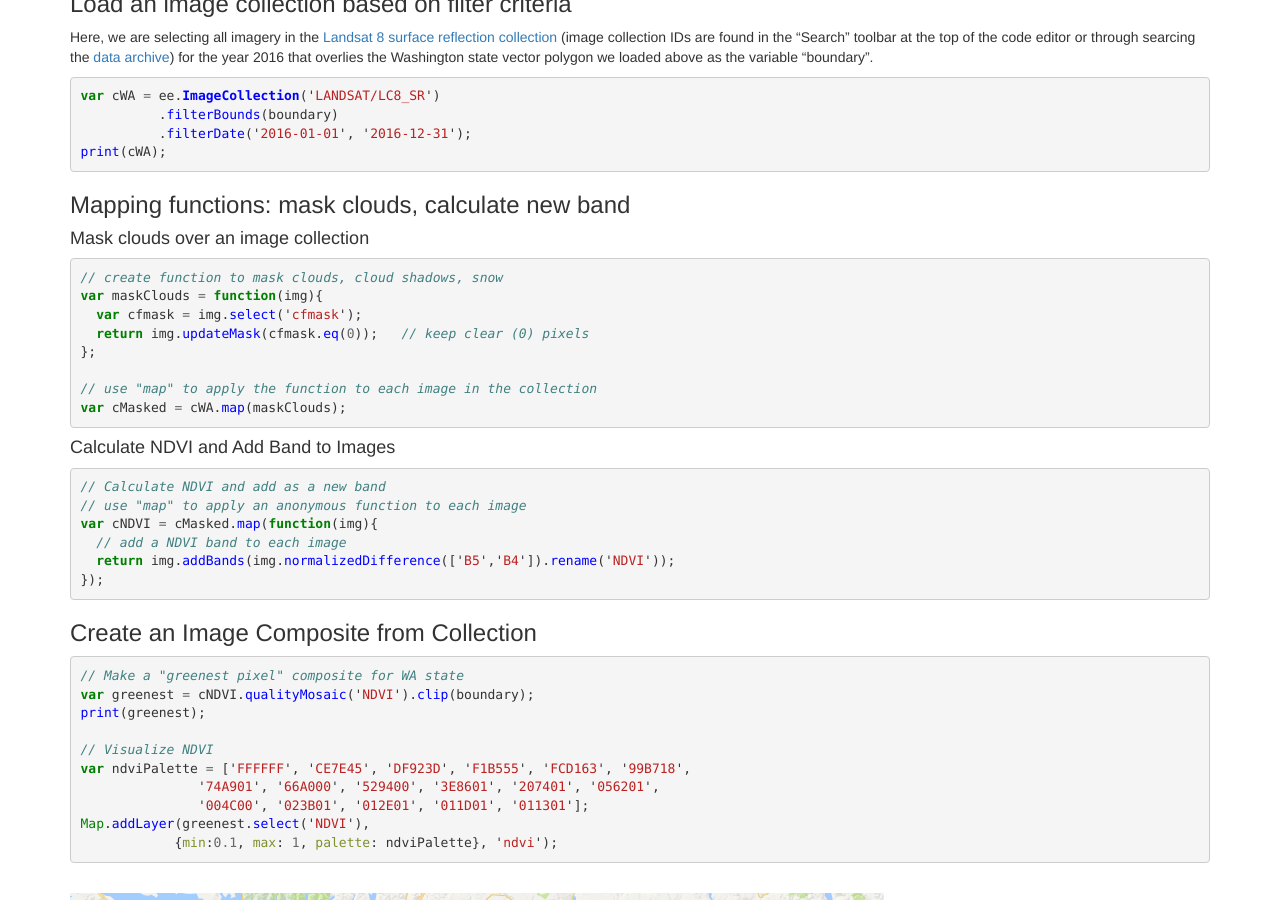
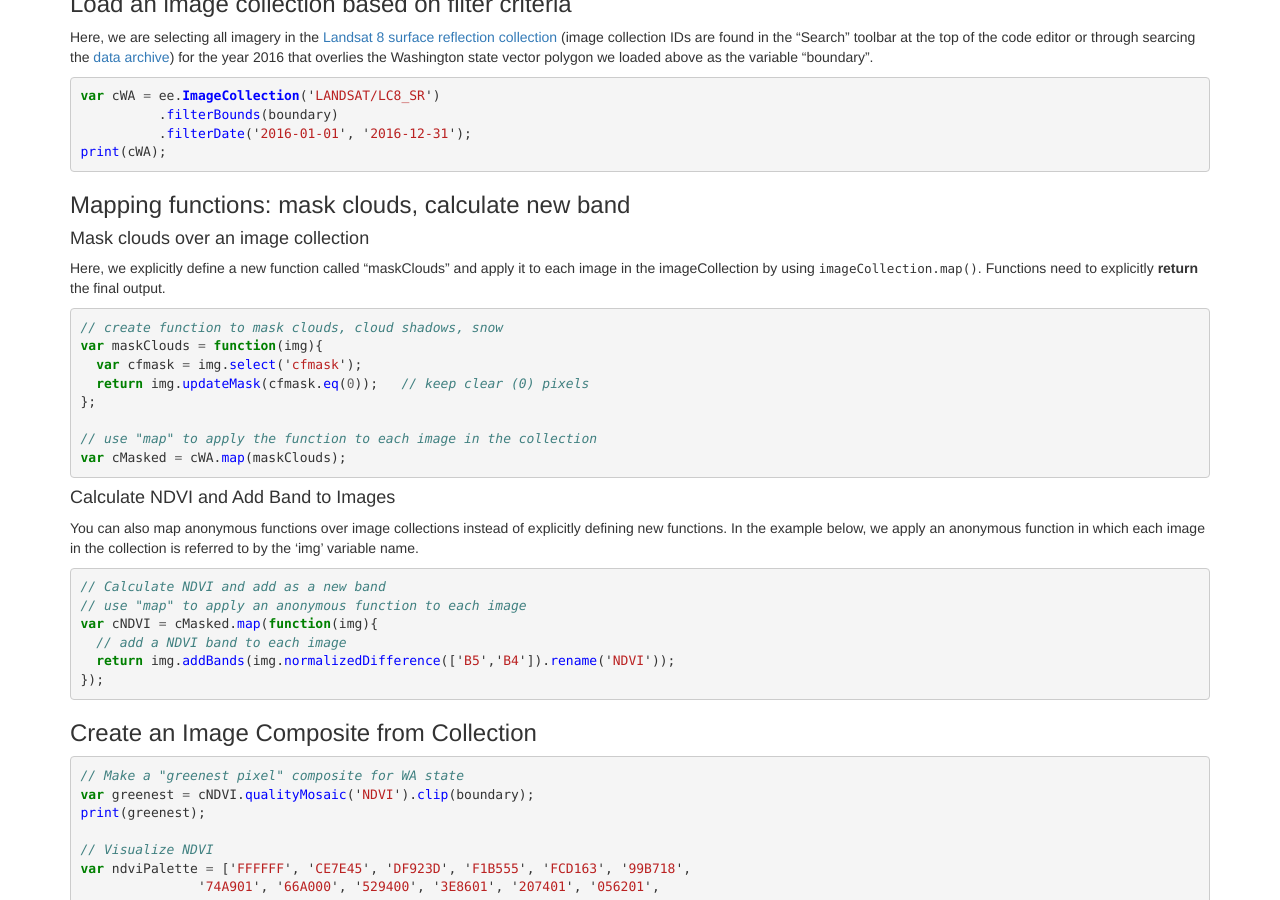
Before and after one commit to geohackweek/GoogleEarthEngine, a Jekyll site: the page built from _episodes/03-load-imagery.md, in a window 1280 px wide and 900 px high, scrolled down 4164 px. Built offline with Jekyll 4.4.1, drawn with Linux system fonts in a browser that asks for light colours.

Commit message:
starting function docs

```diff
--- a/_episodes/03-load-imagery.md
+++ b/_episodes/03-load-imagery.md
@@ -117,7 +117,9 @@ print(cWA);
 
 ### Mapping functions: mask clouds, calculate new band
 
+
 #### Mask clouds over an image collection
+Here, we explicitly define a new function called "maskClouds" and apply it to each image in the imageCollection by using `imageCollection.map()`. Functions need to explicitly **return** the final output.
 
 {% highlight javascript %}
 // create function to mask clouds, cloud shadows, snow
@@ -131,6 +133,7 @@ var cMasked = cWA.map(maskClouds);
 {% endhighlight %}
 
 #### Calculate NDVI and Add Band to Images
+You can also map anonymous functions over image collections instead of explicitly defining new functions. In the example below, we apply an anonymous function in which each image in the collection is referred to by the 'img' variable name.
 
 {% highlight javascript %}
 // Calculate NDVI and add as a new band
```
